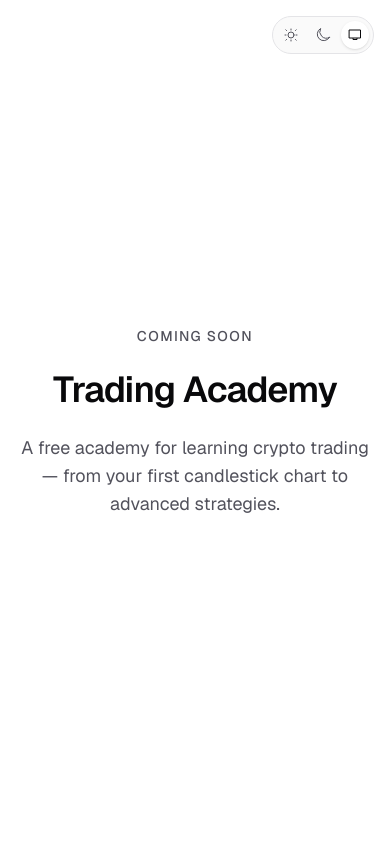
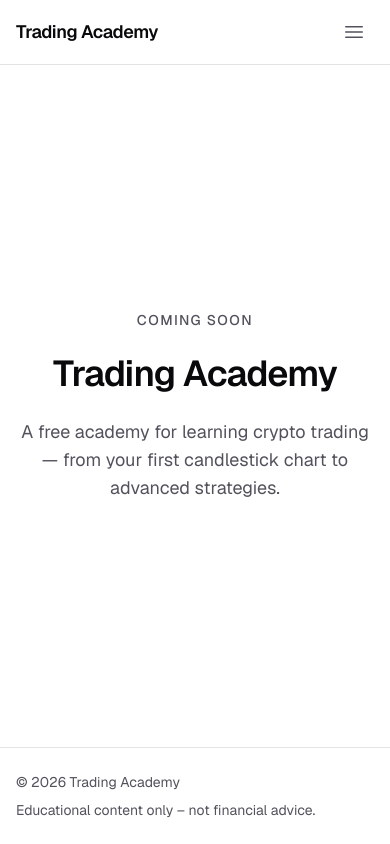
Before and after one commit to tomsramek/trading-academy, a Next.js app: page /en in a window 390 px wide. Built offline with nearby package versions, Linux system fonts and the light colour scheme.

Commit message:
feat: add site header, footer, mobile menu and container
Closes #21

```diff
--- a/messages/cs.json
+++ b/messages/cs.json
@@ -13,5 +13,22 @@
     "light": "Světlý",
     "dark": "Tmavý",
     "system": "Podle systému"
+  },
+  "Layout": {
+    "skipToContent": "Přeskočit na obsah"
+  },
+  "Header": {
+    "navLabel": "Hlavní navigace",
+    "openMenu": "Otevřít menu",
+    "closeMenu": "Zavřít menu",
+    "soon": "Již brzy",
+    "nav": {
+      "courses": "Kurzy",
+      "glossary": "Glosář"
+    }
+  },
+  "Footer": {
+    "copyright": "© {year} Trading Academy",
+    "disclaimer": "Pouze vzdělávací obsah – nejde o investiční doporučení."
   }
 }
--- a/messages/en.json
+++ b/messages/en.json
@@ -13,5 +13,22 @@
     "light": "Light",
     "dark": "Dark",
     "system": "System"
+  },
+  "Layout": {
+    "skipToContent": "Skip to content"
+  },
+  "Header": {
+    "navLabel": "Main navigation",
+    "openMenu": "Open menu",
+    "closeMenu": "Close menu",
+    "soon": "Soon",
+    "nav": {
+      "courses": "Courses",
+      "glossary": "Glossary"
+    }
+  },
+  "Footer": {
+    "copyright": "© {year} Trading Academy",
+    "disclaimer": "Educational content only – not financial advice."
   }
 }
--- a/src/app/[locale]/layout.tsx
+++ b/src/app/[locale]/layout.tsx
@@ -1,11 +1,12 @@
 import type { Metadata } from "next";
 import { notFound } from "next/navigation";
 import { Geist, Geist_Mono } from "next/font/google";
-import { hasLocale, NextIntlClientProvider } from "next-intl";
+import { hasLocale, NextIntlClientProvider, useTranslations } from "next-intl";
 import { getTranslations } from "next-intl/server";
+import { Footer } from "@/components/layout/Footer";
+import { Header } from "@/components/layout/Header";
 import { routing } from "@/i18n/routing";
 import { ThemeProvider } from "@/components/theme/ThemeProvider";
-import { ThemeToggle } from "@/components/theme/ThemeToggle";
 import "../globals.css";
 
 const geistSans = Geist({
@@ -57,14 +58,28 @@ export default async function LocaleLayout({
       <body className="flex min-h-full flex-col">
         <NextIntlClientProvider>
           <ThemeProvider>
-            {/* Temporary placement – moves into the header in #21. */}
-            <div className="fixed top-4 right-4">
-              <ThemeToggle />
-            </div>
-            {children}
+            <SkipLink />
+            <Header />
+            <main id="content" className="flex flex-1 flex-col">
+              {children}
+            </main>
+            <Footer />
           </ThemeProvider>
         </NextIntlClientProvider>
       </body>
     </html>
   );
 }
+
+// Hidden until focused with the keyboard – lets keyboard and screen reader users jump past the header.
+function SkipLink() {
+  const t = useTranslations("Layout");
+  return (
+    <a
+      href="#content"
+      className="sr-only rounded-md bg-primary px-4 py-2 text-primary-foreground focus:not-sr-only focus:fixed focus:top-4 focus:left-4 focus:z-50"
+    >
+      {t("skipToContent")}
+    </a>
+  );
+}
--- a/src/app/[locale]/page.tsx
+++ b/src/app/[locale]/page.tsx
@@ -4,7 +4,7 @@ export default function Home() {
   const t = useTranslations("HomePage");
 
   return (
-    <main className="flex flex-1 flex-col items-center justify-center gap-6 px-4 text-center">
+    <section className="flex flex-1 flex-col items-center justify-center gap-6 px-4 py-24 text-center">
       <p className="text-sm font-medium tracking-widest text-muted uppercase">
         {t("badge")}
       </p>
@@ -12,6 +12,6 @@ export default function Home() {
         {t("title")}
       </h1>
       <p className="max-w-xl text-lg text-muted">{t("description")}</p>
-    </main>
+    </section>
   );
 }
--- /dev/null
+++ b/src/components/layout/Container.tsx
@@ -0,0 +1,16 @@
+import type { ReactNode } from "react";
+
+// Consistent page width and side padding.
+export function Container({
+  children,
+  className = "",
+}: {
+  children: ReactNode;
+  className?: string;
+}) {
+  return (
+    <div className={`mx-auto w-full max-w-6xl px-4 sm:px-6 ${className}`}>
+      {children}
+    </div>
+  );
+}
--- /dev/null
+++ b/src/components/layout/Footer.tsx
@@ -0,0 +1,15 @@
+import { useTranslations } from "next-intl";
+import { Container } from "./Container";
+
+export function Footer() {
+  const t = useTranslations("Footer");
+
+  return (
+    <footer className="border-t border-border">
+      <Container className="flex flex-col gap-2 py-6 text-sm text-muted sm:flex-row sm:items-center sm:justify-between">
+        <p>{t("copyright", { year: new Date().getFullYear() })}</p>
+        <p>{t("disclaimer")}</p>
+      </Container>
+    </footer>
+  );
+}
--- /dev/null
+++ b/src/components/layout/Header.tsx
@@ -0,0 +1,34 @@
+import { useTranslations } from "next-intl";
+import { Link } from "@/i18n/navigation";
+import { ThemeToggle } from "@/components/theme/ThemeToggle";
+import { Container } from "./Container";
+import { MobileMenu } from "./MobileMenu";
+import { NavLinks } from "./NavLinks";
+
+export function Header() {
+  const t = useTranslations("Header");
+
+  return (
+    <header className="relative border-b border-border">
+      <Container className="flex h-16 items-center justify-between gap-4">
+        <Link
+          href="/"
+          className="rounded-md text-lg font-semibold tracking-tight"
+        >
+          Trading Academy
+        </Link>
+
+        {/* Desktop */}
+        <div className="hidden items-center gap-4 md:flex">
+          <nav aria-label={t("navLabel")}>
+            <NavLinks />
+          </nav>
+          <ThemeToggle />
+        </div>
+
+        {/* Mobile */}
+        <MobileMenu />
+      </Container>
+    </header>
+  );
+}
--- /dev/null
+++ b/src/components/layout/MobileMenu.tsx
@@ -0,0 +1,69 @@
+"use client";
+
+import { useEffect, useId, useState } from "react";
+import { useTranslations } from "next-intl";
+import { NavLinks } from "./NavLinks";
+import { ThemeToggle } from "@/components/theme/ThemeToggle";
+
+export function MobileMenu() {
+  const t = useTranslations("Header");
+  const [isOpen, setIsOpen] = useState(false);
+  const panelId = useId();
+
+  // Close the menu with the Escape key.
+  useEffect(() => {
+    if (!isOpen) return;
+    const onKeyDown = (event: KeyboardEvent) => {
+      if (event.key === "Escape") setIsOpen(false);
+    };
+    window.addEventListener("keydown", onKeyDown);
+    return () => window.removeEventListener("keydown", onKeyDown);
+  }, [isOpen]);
+
+  return (
+    <div className="md:hidden">
+      <button
+        type="button"
+        onClick={() => setIsOpen((open) => !open)}
+        aria-expanded={isOpen}
+        aria-controls={panelId}
+        className="rounded-md p-2 text-muted hover:bg-surface hover:text-foreground"
+      >
+        <span className="sr-only">
+          {isOpen ? t("closeMenu") : t("openMenu")}
+        </span>
+        <svg
+          aria-hidden="true"
+          viewBox="0 0 24 24"
+          fill="none"
+          stroke="currentColor"
+          strokeWidth={1.5}
+          className="size-6"
+        >
+          {isOpen ? (
+            <path strokeLinecap="round" d="M6 18 18 6M6 6l12 12" />
+          ) : (
+            <path
+              strokeLinecap="round"
+              d="M3.75 6.75h16.5M3.75 12h16.5M3.75 17.25h16.5"
+            />
+          )}
+        </svg>
+      </button>
+
+      {isOpen && (
+        <div
+          id={panelId}
+          className="absolute inset-x-0 top-full border-b border-border bg-background px-4 pt-2 pb-4 shadow-sm"
+        >
+          <nav aria-label={t("navLabel")}>
+            <NavLinks vertical onNavigate={() => setIsOpen(false)} />
+          </nav>
+          <div className="mt-3 border-t border-border pt-3">
+            <ThemeToggle />
+          </div>
+        </div>
+      )}
+    </div>
+  );
+}
--- /dev/null
+++ b/src/components/layout/NavLinks.tsx
@@ -0,0 +1,43 @@
+import { useTranslations } from "next-intl";
+import { Link } from "@/i18n/navigation";
+import { NAV_ITEMS } from "./navigation";
+
+export function NavLinks({
+  onNavigate,
+  vertical = false,
+}: {
+  onNavigate?: () => void;
+  vertical?: boolean;
+}) {
+  const t = useTranslations("Header");
+
+  return (
+    <ul
+      className={vertical ? "flex flex-col gap-1" : "flex items-center gap-1"}
+    >
+      {NAV_ITEMS.map((item) => (
+        <li key={item.key}>
+          {item.available ? (
+            <Link
+              href={item.href}
+              onClick={onNavigate}
+              className="block rounded-md px-3 py-2 text-sm font-medium text-muted hover:bg-surface hover:text-foreground"
+            >
+              {t(`nav.${item.key}`)}
+            </Link>
+          ) : (
+            <span
+              aria-disabled="true"
+              className="flex cursor-not-allowed items-center gap-2 rounded-md px-3 py-2 text-sm font-medium text-muted"
+            >
+              {t(`nav.${item.key}`)}
+              <span className="rounded-full border border-border px-1.5 py-0.5 text-[10px] tracking-wide uppercase">
+                {t("soon")}
+              </span>
+            </span>
+          )}
+        </li>
+      ))}
+    </ul>
+  );
+}
--- /dev/null
+++ b/src/components/layout/navigation.ts
@@ -0,0 +1,5 @@
+// Main navigation. `available: false` items are shown as "coming soon" until their pages exist.
+export const NAV_ITEMS = [
+  { key: "courses", href: "/courses", available: false },
+  { key: "glossary", href: "/glossary", available: false },
+] as const;
```
